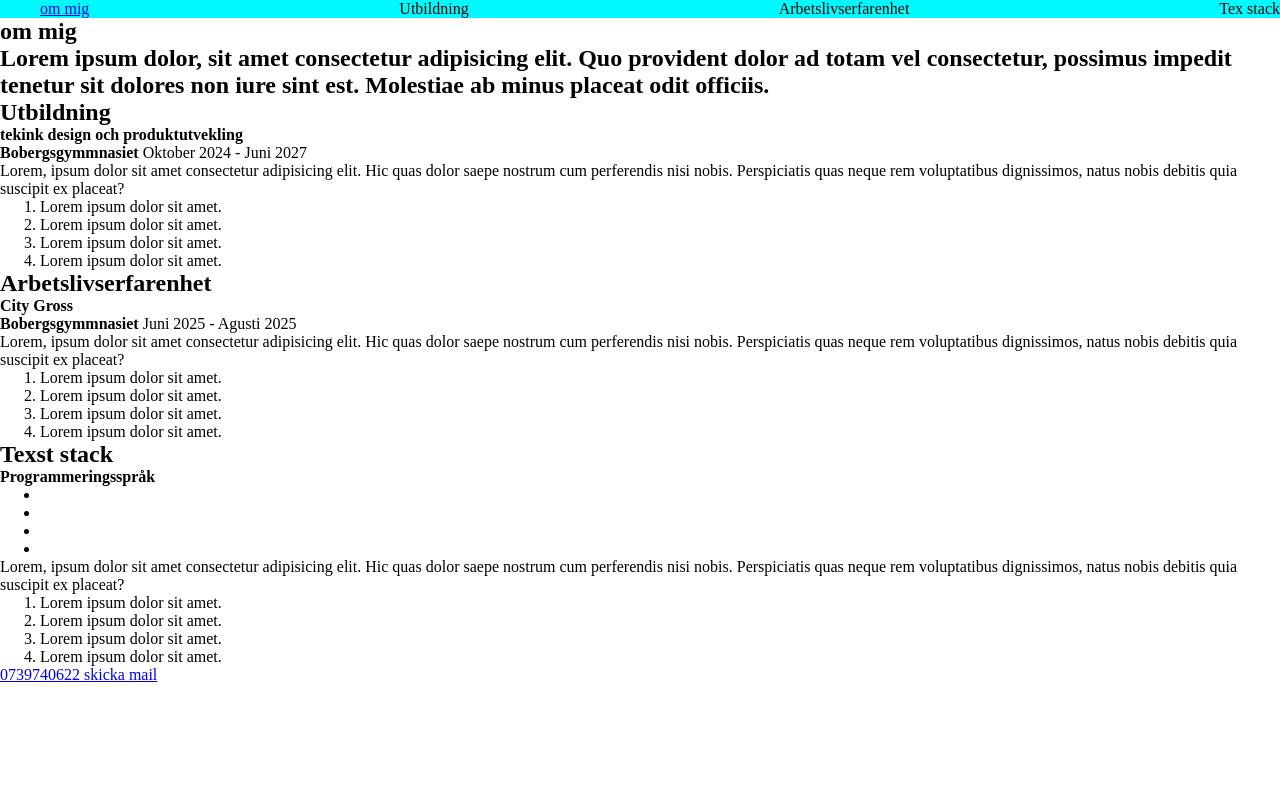
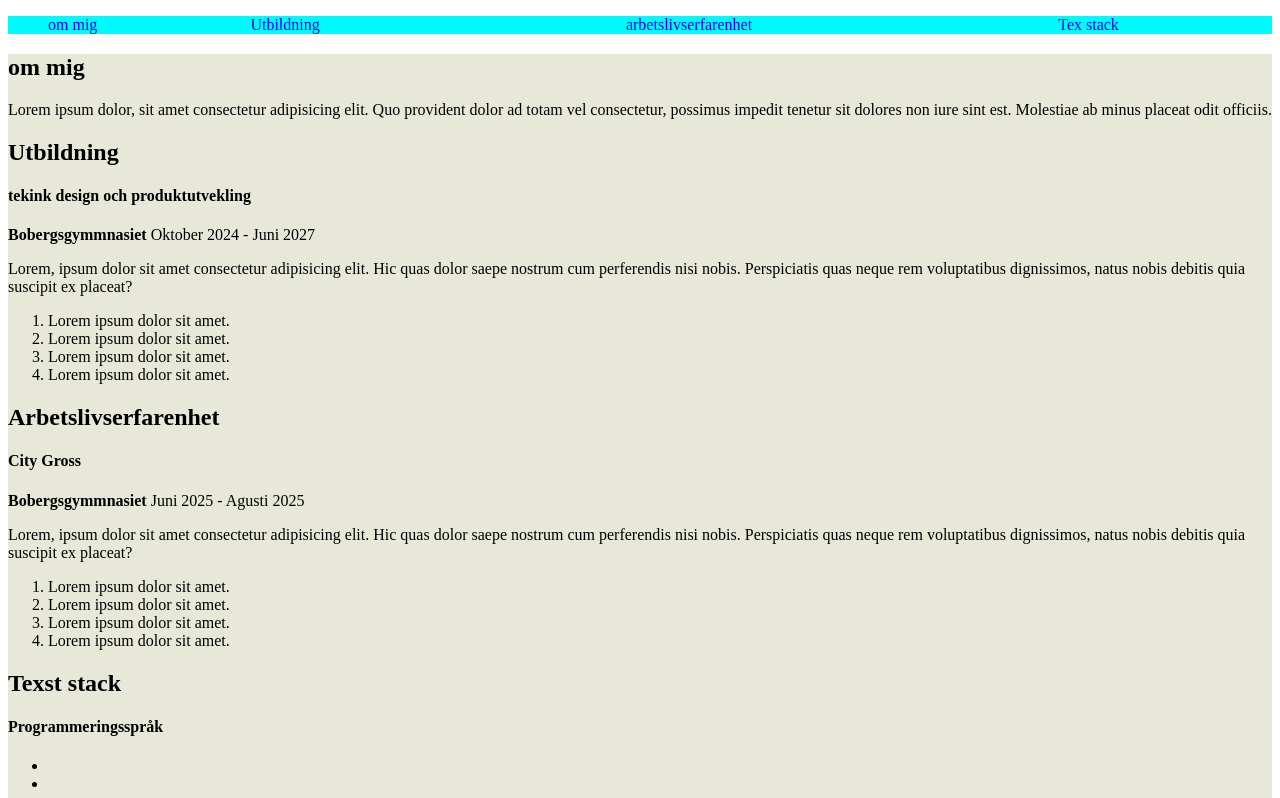
Before and after one commit to martinfroberg08/webbutveckling1, a plain HTML site: page cv/index.html in a window 1280 px wide. Shown: the top 798 px of the page. Drawn offline with Linux system fonts and the light colour scheme.

Commit message:
stiling for naw and main

```diff
--- a/cv/index.html
+++ b/cv/index.html
@@ -5,9 +5,9 @@
     <meta name="viewport" content="width=device-width, initial-scale=1.0">
     <title>Cv</title>
 
-    <style>
+    <style> 1q  aa
  *{
-    padding 0;
+    padding: 0;
     margin: 0;
  }
   .nav-header { padding: 16px;
@@ -20,27 +20,55 @@
     background-color: hsl(181, 100%, 50%);
 
   }
+  a {
+    text-decoration none;
+    color:aliceblue
+    font-family: arial, Helvetica, sans-serif;
+
+
+  }
+  a:hover {
+    text-decoration: none;
+    color: black;
+    text-decoration: underline;
+  }
+a {
+    trasition all 0.2s esae-in-out;
+    text-decoration: none;
+    color:aliceblue
+    font family: arial,
+}
+main {
+    background-color: #e8e8d9;
+    display flex;
+    flex-direction: column;
+    gap: 64px;
+    padding 64px;
+}
+
+
     </style>
 </head>
 <body>
     <header>
         <nav>
             <ul class="nav-ul">
-                <li> <a href="#footer"> om mig </a> </li>
-                <li> Utbildning </li>
-                <li> Arbetslivserfarenhet </li>
-                <li> Tex stack </li>
+                <li><a href="#about me"> om mig </a> </li>
+                <li><a href="#education"> Utbildning<a/></li>
+                <li><a href="#work"> arbetslivserfarenhet<a/></li>
+                <li><a href="#techstack"> Tex stack<a/></li>
             </ul>
         </nav>
+    </header>
 
-    </header>
 <main>
-    <section class="about-me">
-            <h2>om mig<h2>
+    <section class="about-m1" id="about-m1">
+            <h2>om mig </h2>
             <p>Lorem ipsum dolor, sit amet consectetur adipisicing elit. Quo provident dolor ad totam vel consectetur, possimus impedit tenetur sit dolores non iure sint est. Molestiae ab minus placeat odit officiis. </p>
     </section>
 
-    <section> <h2> Utbildning </h2>
+    <section class="about-m1" id="about-m1">
+        <h2> Utbildning </h2>
         <article>
             <header>
                 <h4>tekink design och produktutvekling</h4>
@@ -62,7 +90,7 @@
         </article>
 
 
-    </section>
+    </section id = "work">
 
     <section> <h2> Arbetslivserfarenhet </h2>
         <article>
@@ -75,6 +103,7 @@
                     <time datetime="2025-08">Agusti 2025</time>
                 </p>
             </header>
+
             <p> Lorem, ipsum dolor sit amet consectetur adipisicing elit. Hic quas dolor saepe nostrum cum perferendis nisi nobis. Perspiciatis quas neque rem voluptatibus dignissimos, natus nobis debitis quia suscipit ex placeat?
             </p>
             <ol>
@@ -84,8 +113,9 @@
                 <li> Lorem ipsum dolor sit amet.</li>
             </ol>
         </article>
-        <section>
-            <section> <h2> Texst stack </h2>
+    </section>
+            <section id = "techstack">
+                <h2> Texst stack </h2>
                 <div>
                         <h4>Programmeringsspråk</h4>
                          <ul> <li></li>
@@ -93,7 +123,6 @@
                          <li></li>
                          <li></li>
                         </ul>
-                    </header>
                     <p> Lorem, ipsum dolor sit amet consectetur adipisicing elit. Hic quas dolor saepe nostrum cum perferendis nisi nobis. Perspiciatis quas neque rem voluptatibus dignissimos, natus nobis debitis quia suscipit ex placeat?
                     </p>
                     <ol>
@@ -103,11 +132,11 @@
                         <li> Lorem ipsum dolor sit amet.</li>
                     </ol>
                 </div>
-                <section>
+            </section>
 </main>
 <footer>
 <a href="tel:+46739740622">0739740622 </a>
-<a href="mailto: frobergmartin292@gmail.com">skicka mail</a>
+<a href="mailto:frobergmartin292@gmail.com">skicka mail</a>
 </footer>
 
 </body>
```
